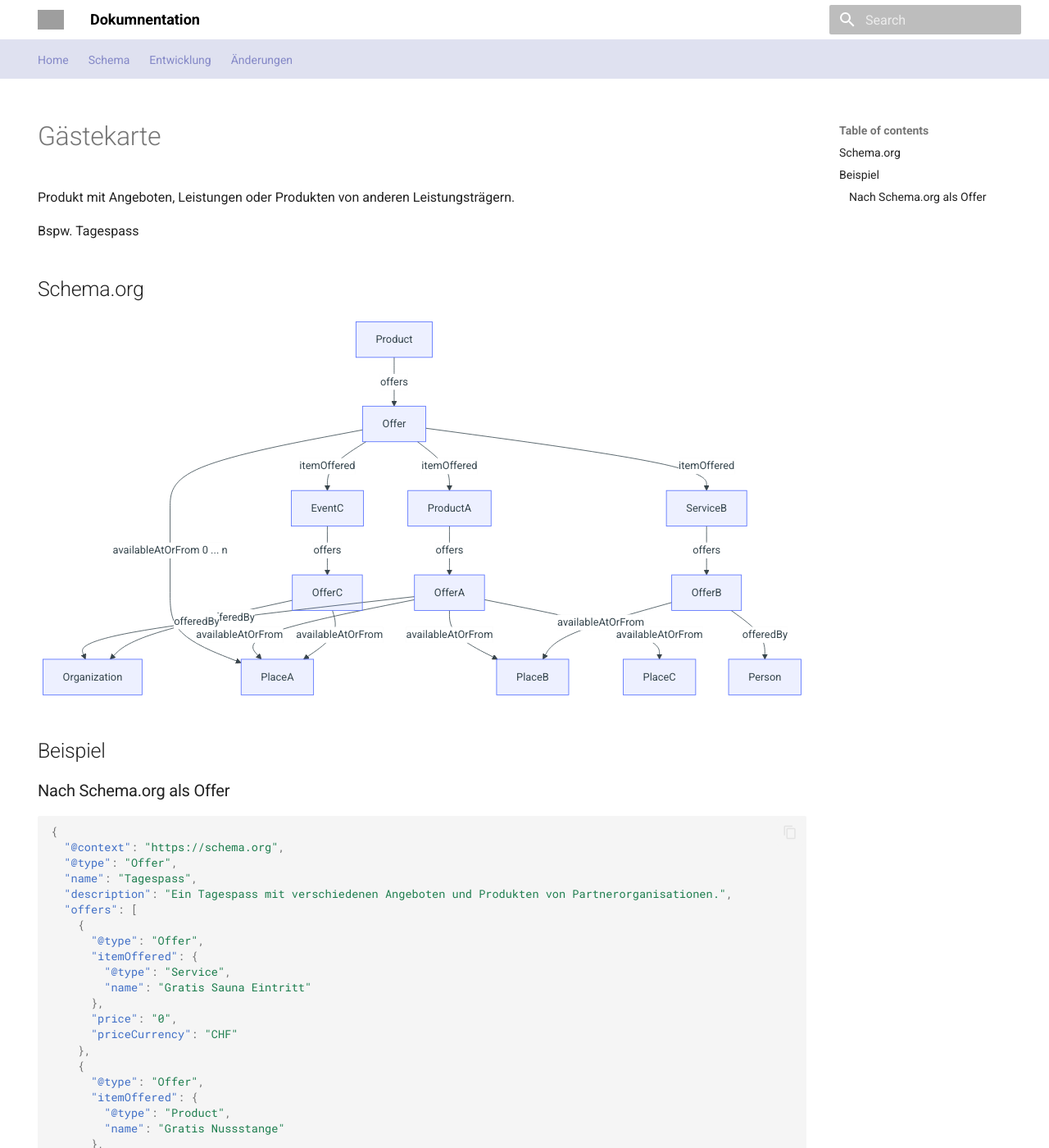
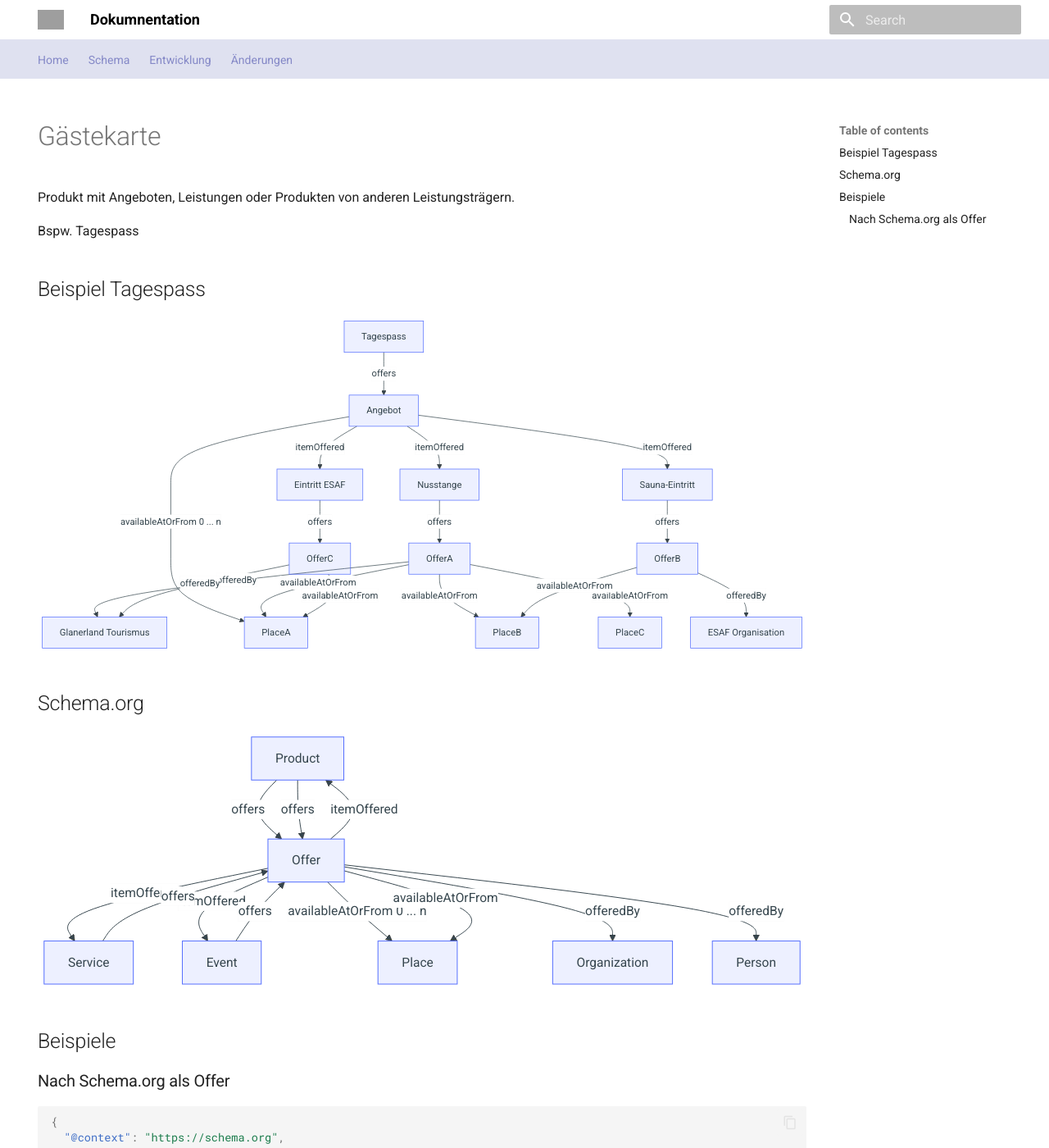
Before and after one commit to tsolenthaler/docs.contentdesk.io, an MkDocs documentation site: the page built from docs/dev/concepts/gaestekarte.md, in a window 1280 px wide and 1400 px high. Shown: the whole window at 82% size. Built offline with MkDocs 1.6.1 and Material for MkDocs 9.7.7, drawn with Linux system fonts in a browser that asks for light colours; some of the changed lines change nothing that is shown; grey boxes are pictures that could not be loaded.

Commit message:
Refactor availableAtOrFrom references in gaestekarte.md

````diff
--- a/docs/dev/concepts/gaestekarte.md
+++ b/docs/dev/concepts/gaestekarte.md
@@ -10,25 +10,23 @@ Produkt mit Angeboten, Leistungen oder Produkten von anderen Leistungsträgern.
 
 Bspw. Tagespass
 
-## Schema.org
-
+## Beispiel Tagespass
 ``` mermaid
 graph TD
-    Product -->|offers|Offer
+    Product[Tagespass] -->|offers|Offer[Angebot]
 
-    Offer -->|itemOffered| ProductA
-    Offer -->|itemOffered| ServiceB
-    Offer -->|itemOffered| EventC
+    Offer -->|itemOffered| ProductA["Nusstange"]
+    Offer -->|itemOffered| ServiceB["Sauna-Eintritt"]
+    Offer -->|itemOffered| EventC["Eintritt ESAF"]
     Offer -->|availableAtOrFrom 0 ... n| PlaceA
 
     ProductA -->|offers| OfferA
     ServiceB -->|offers| OfferB
     EventC -->|offers| OfferC
 
-
-    OfferA -->|offeredBy| Organization
-    OfferB -->|offeredBy| Person
-    OfferC -->|offeredBy| Organization
+    OfferA -->|offeredBy| OrganizationA[Glanerland Tourismus]
+    OfferC -->|offeredBy| OrganizationA
+    OfferB -->|offeredBy| OrganizationB["ESAF Organisation"]
 
     OfferA -->|availableAtOrFrom| PlaceA
     OfferA -->|availableAtOrFrom| PlaceB
@@ -37,15 +35,36 @@ graph TD
     OfferC -->|availableAtOrFrom| PlaceA
 ```
 
+## Schema.org
+``` mermaid
+graph TD
+    Product -->|offers|Offer
 
-## Beispiel
+    Offer -->|itemOffered| Product
+    Offer -->|itemOffered| Service
+    Offer -->|itemOffered| Event
+    Offer -->|availableAtOrFrom 0 ... n| Place
+
+    Product -->|offers| Offer
+    Service -->|offers| Offer
+    Event -->|offers| Offer
+
+
+    Offer -->|offeredBy| Organization
+    Offer -->|offeredBy| Person
+
+    Offer -->|availableAtOrFrom| Place
+```
+
+
+## Beispiele
 
 ### Nach Schema.org als Offer
 
 ``` json
 {
   "@context": "https://schema.org",
-  "@type": "Offer",
+  "@type": "Product",
   "name": "Tagespass",
   "description": "Ein Tagespass mit verschiedenen Angeboten und Produkten von Partnerorganisationen.",
   "offers": [
````
